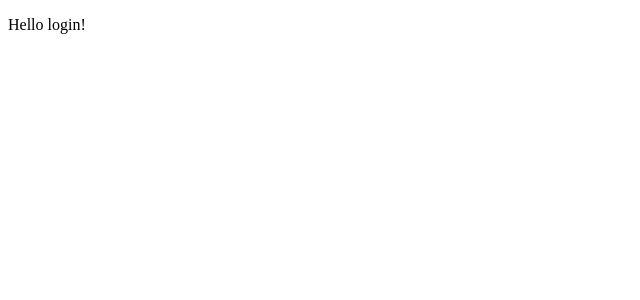
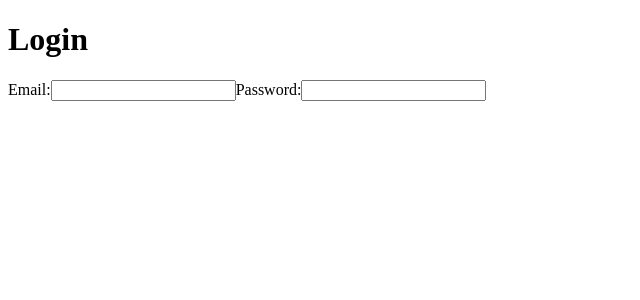
Before and after one commit to Kirera-Wainaina/portfolio-website, a Next.js app: page /login in a window 1280 px wide. Shown: the top 300 px of the page, without its empty margins (0-640 px from the left). Built offline with nearby package versions, Linux system fonts and the light colour scheme.

Commit message:
Create login form and tests to check for form elements

```diff
--- a/app/login/page.tsx
+++ b/app/login/page.tsx
@@ -1,5 +1,19 @@
 import * as React from "react";
 
 export default function Page() {
-  return <p>Hello login!</p>
+  return (
+    <form>
+      <h1>Login</h1>
+
+      <label>
+        Email:
+        <input type="email" />
+      </label>
+
+      <label>
+        Password:
+        <input type="password" />
+      </label>
+    </form>
+  )
 }
```
Also changed, not shown: 1 other file (tests, documents, lock files or other folders).
